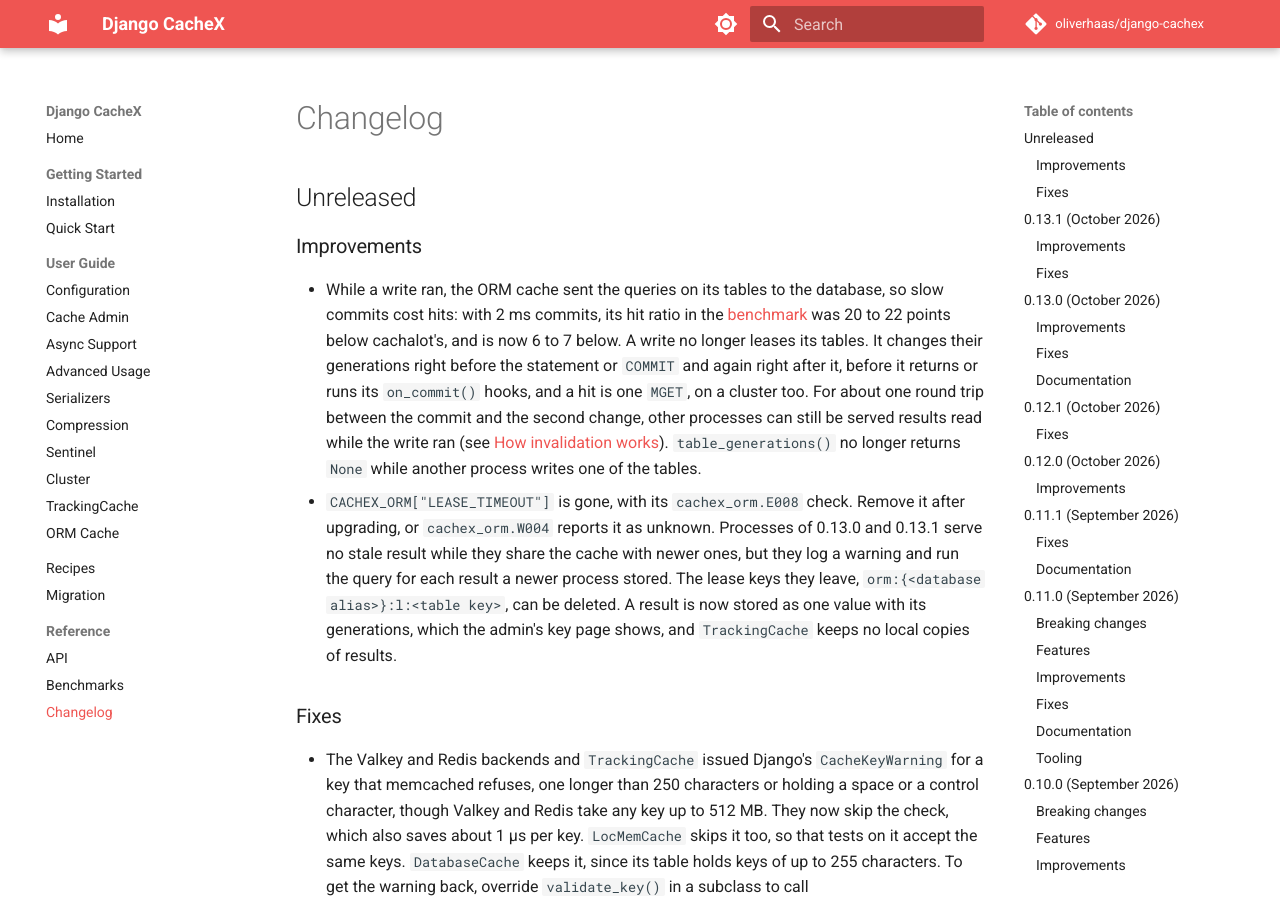
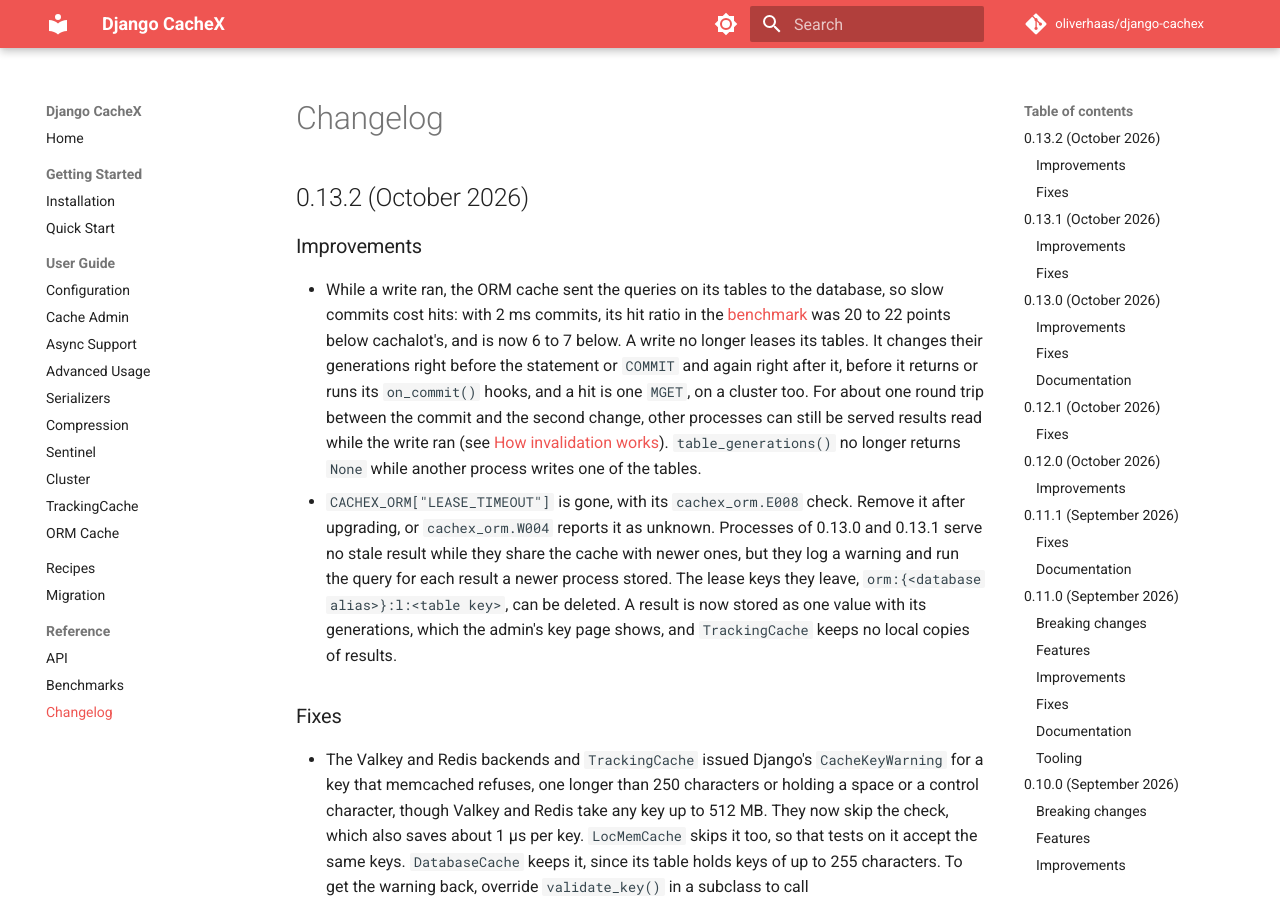
Before and after one commit to oliverhaas/django-cachex, an MkDocs documentation site: the page built from docs/reference/changelog.md, in a window 1280 px wide and 900 px high. Built offline with MkDocs 1.6.1 and Material for MkDocs 9.7.7, drawn with Linux system fonts in a browser that asks for light colours; comment, search, counter and statistics services are not loaded; the version menu is left out.

Commit message:
chore(release): bump version to 0.13.2

```diff
--- a/docs/reference/changelog.md
+++ b/docs/reference/changelog.md
@@ -1,6 +1,6 @@
 # Changelog
 
-## Unreleased
+## 0.13.2 (October 2026)
 
 ### Improvements
 
--- a/pyproject.toml
+++ b/pyproject.toml
@@ -1,6 +1,6 @@
 [project]
 name = "django-cachex"
-version = "0.13.1"
+version = "0.13.2"
 description = "Valkey and Redis cache backends for Django: standalone, Sentinel and Cluster topologies, sync and async APIs, and an ORM query cache"
 readme = "README.md"
 license = "MIT AND BSD-3-Clause"
```
Also changed, not shown: 1 other file.
